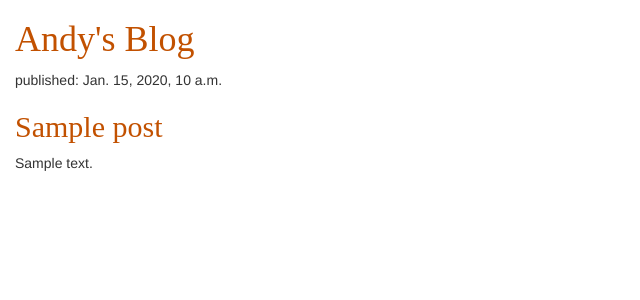
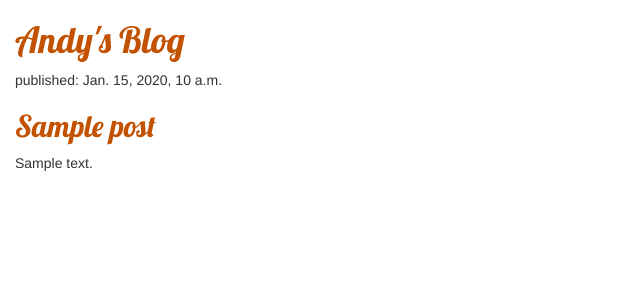
Before and after one commit to axm1414/my-first-blog, a Django app: page / in a window 1280 px wide. Shown: the top 300 px of the page, without its empty margins (0-640 px from the left). Run offline with Django 3.2, Linux system fonts and the light colour scheme; tables that the repository leaves empty hold one stand-in row (values such as "Sample post"); some libraries are stand-ins or nearby versions.

Commit message:
Test with posts

```diff
--- a/blog/templates/blog/post_list.html
+++ b/blog/templates/blog/post_list.html
@@ -5,6 +5,7 @@
         <link rel="stylesheet" href="//maxcdn.bootstrapcdn.com/bootstrap/3.2.0/css/bootstrap.min.css">
         <link rel="stylesheet" href="//maxcdn.bootstrapcdn.com/bootstrap/3.2.0/css/bootstrap-theme.min.css">
         <link rel="stylesheet" href="{% static 'css/blog.css' %}">
+        <link href="//fonts.googleapis.com/css?family=Lobster&subset=latin,latin-ext" rel="stylesheet" type="text/css">
     </head>
     <body>
         <div>
```
